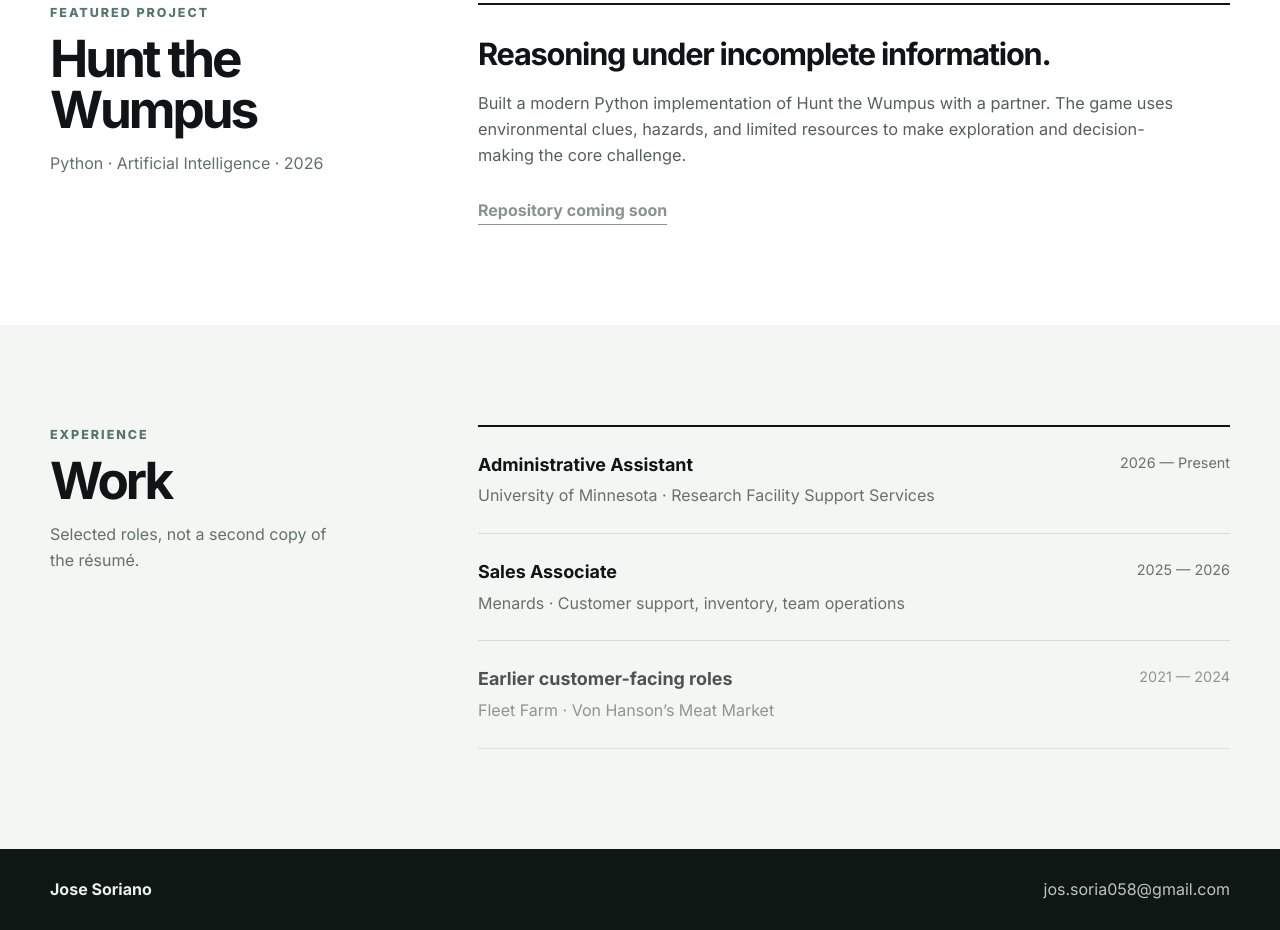
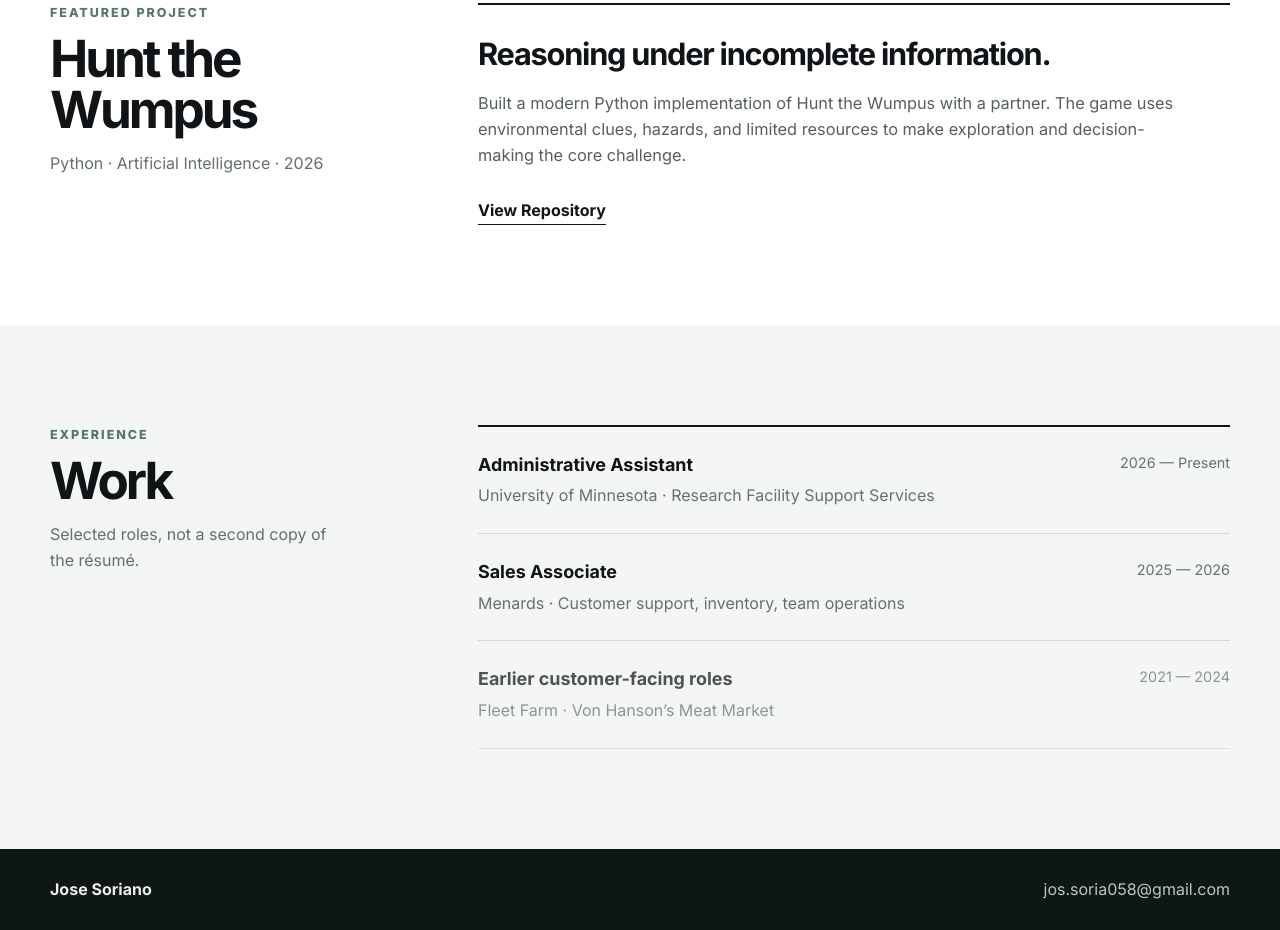
Before and after one commit to JoseM058/JoseM10.github.io, a plain HTML site: page index.html in a window 1280 px wide. Shown: the part 907-1837 px from the top of the page. Drawn offline with Linux system fonts and the light colour scheme.

Commit message:
Update index.html

```diff
--- a/index.html
+++ b/index.html
@@ -131,7 +131,14 @@
             </p>
           </div>
           <!-- Replace # with the public repository URL when you publish the project. -->
-          <a class="text-link disabled" href="https://github.com/JoseM058/JoseM10.github.io/blob/main/playable_grid_world.py" aria-disabled="true">Repository coming soon</a>
+          <a
+  class="text-link"
+  href="YOUR_GITHUB_PROJECT_URL"
+  target="_blank"
+  rel="noreferrer"
+>
+  View Repository
+</a>
         </article>
       </div>
     </section>
```
